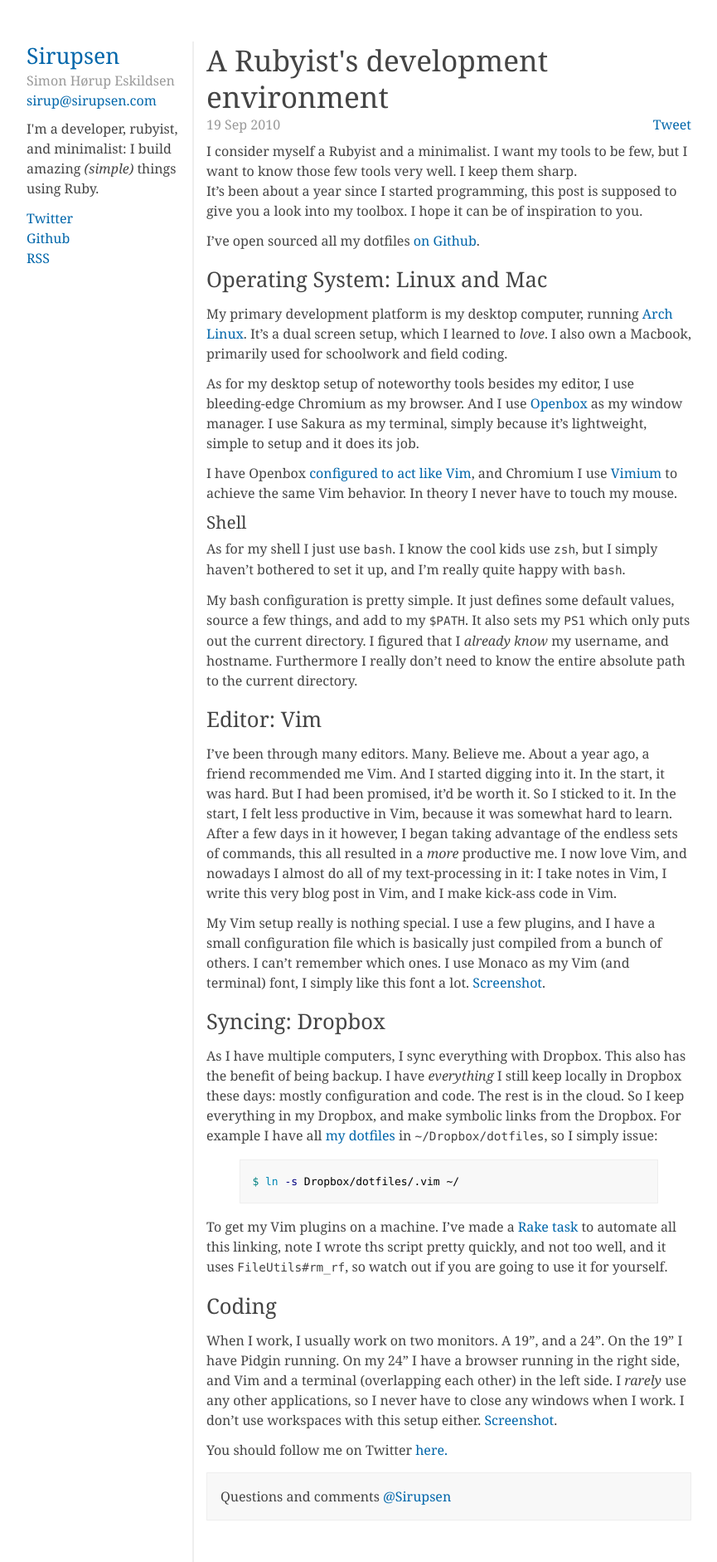
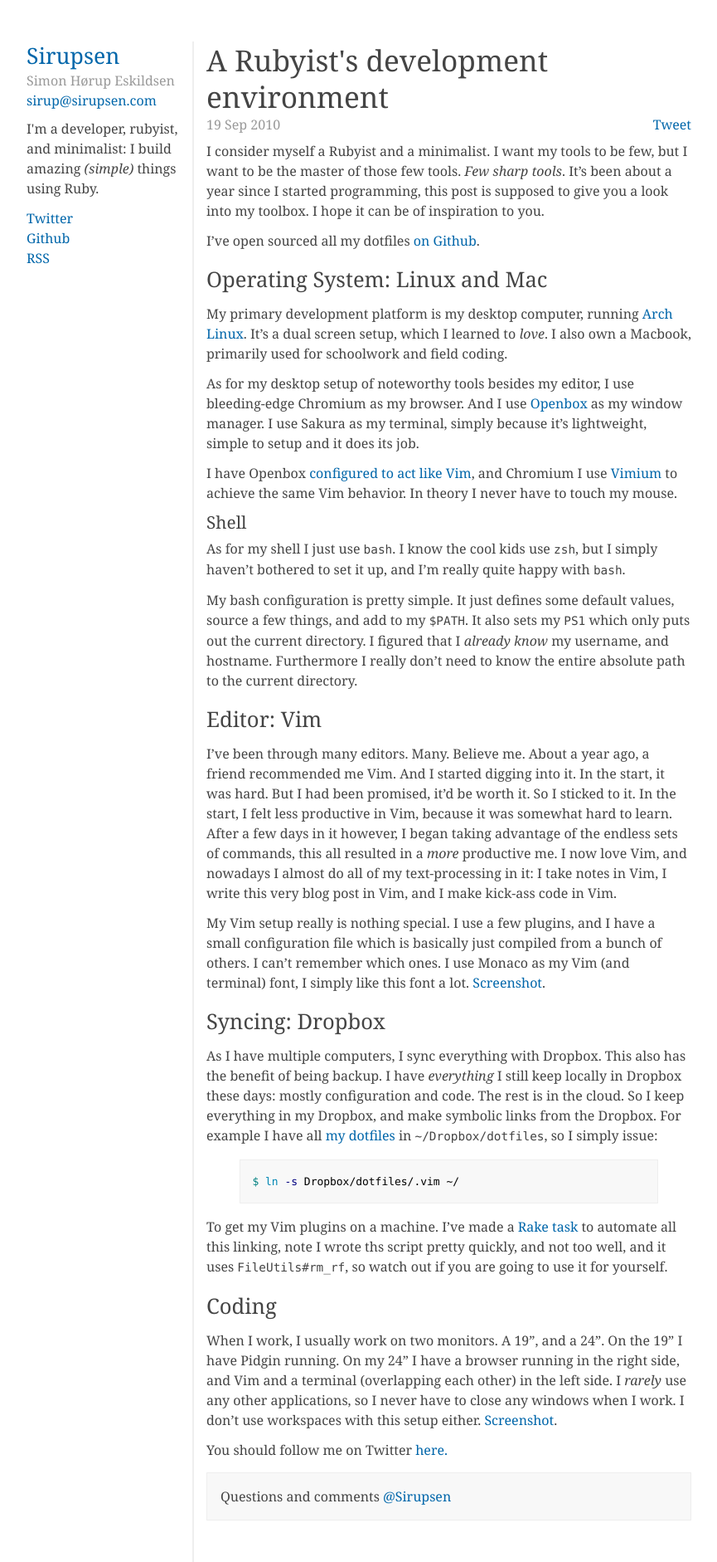
Before and after one commit to igor47/blog, a Jekyll site: the page built from _posts/2010-09-19-a-rubyists-development-environment.md, in a window 1280 px wide. Shown: the whole page at 83% size, without its empty margins (18-883 px from the left). Built offline with Jekyll 4.4.1, drawn with Linux system fonts in a browser that asks for light colours; Markdown is read by kramdown in place of the engine named in the settings; comment, search, counter and statistics services are not loaded.

Commit message:
Rephrashed the tools part.

```diff
--- a/_posts/2010-09-19-a-rubyists-development-environment.md
+++ b/_posts/2010-09-19-a-rubyists-development-environment.md
@@ -3,7 +3,7 @@
 title: A Rubyist's development environment
 ---
 
-I consider myself a Rubyist and a minimalist. I want my tools to be few, but I want to know those few tools very well. I keep them sharp.
+I consider myself a Rubyist and a minimalist. I want my tools to be few, but I want to be the master of those few tools. *Few sharp tools*.
 It's been about a year since I started programming, this post is supposed to give you a look into my toolbox. I hope it can be of inspiration to you.
 
 I've open sourced all my dotfiles [on Github](http://github.com/Sirupsen/dotfiles).
```
